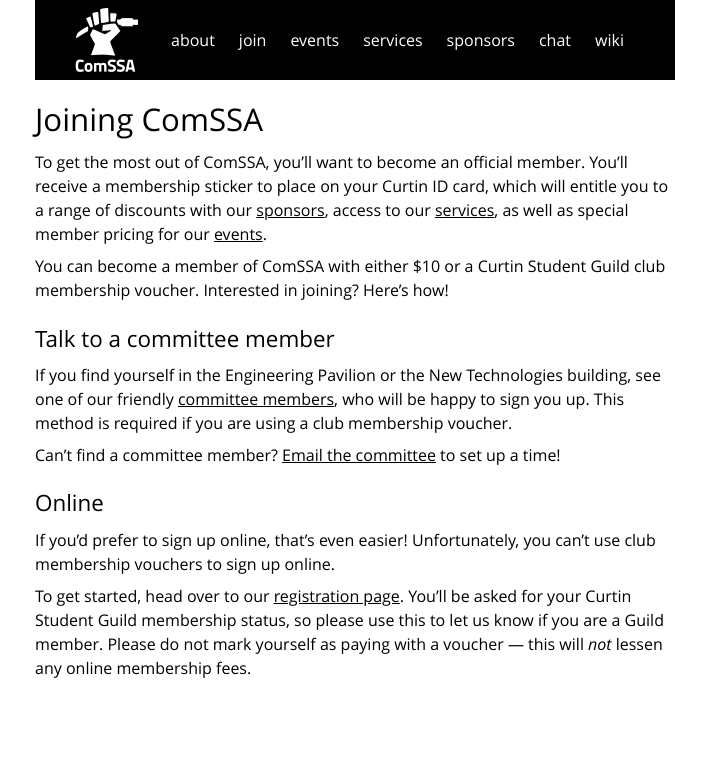
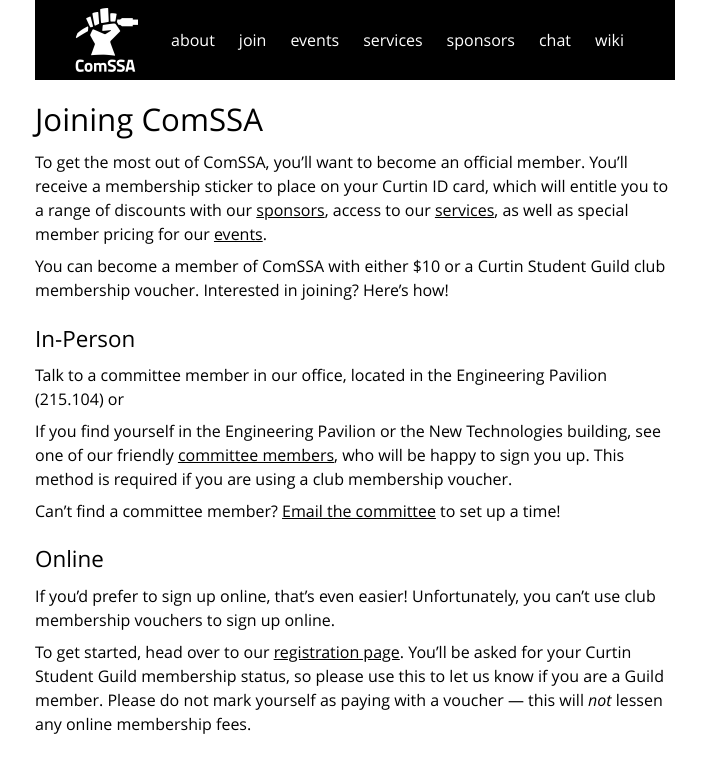
Before and after one commit to ComSSA/www.comssa.org.au, a Jekyll site: the page built from join/index.md, in a window 1280 px wide. Shown: the top 773 px of the page, without its empty margins (285-991 px from the left). Built offline with Jekyll 4.4.1, drawn with Linux system fonts in a browser that asks for light colours.

```diff
--- a/join/index.md
+++ b/join/index.md
@@ -16,7 +16,9 @@ well as special member pricing for our [events].
 You can become a member of ComSSA with either $10 or a Curtin Student Guild club
 membership voucher. Interested in joining? Here's how!
 
-## Talk to a committee member
+## In-Person
+
+Talk to a committee member in our office, located in the Engineering Pavilion (215.104) or
 
 If you find yourself in the Engineering Pavilion or the New Technologies
 building, see one of our friendly [committee members][about], who will be happy
```
Also changed, not shown: minutes/index.md (+2 -0 lines).
